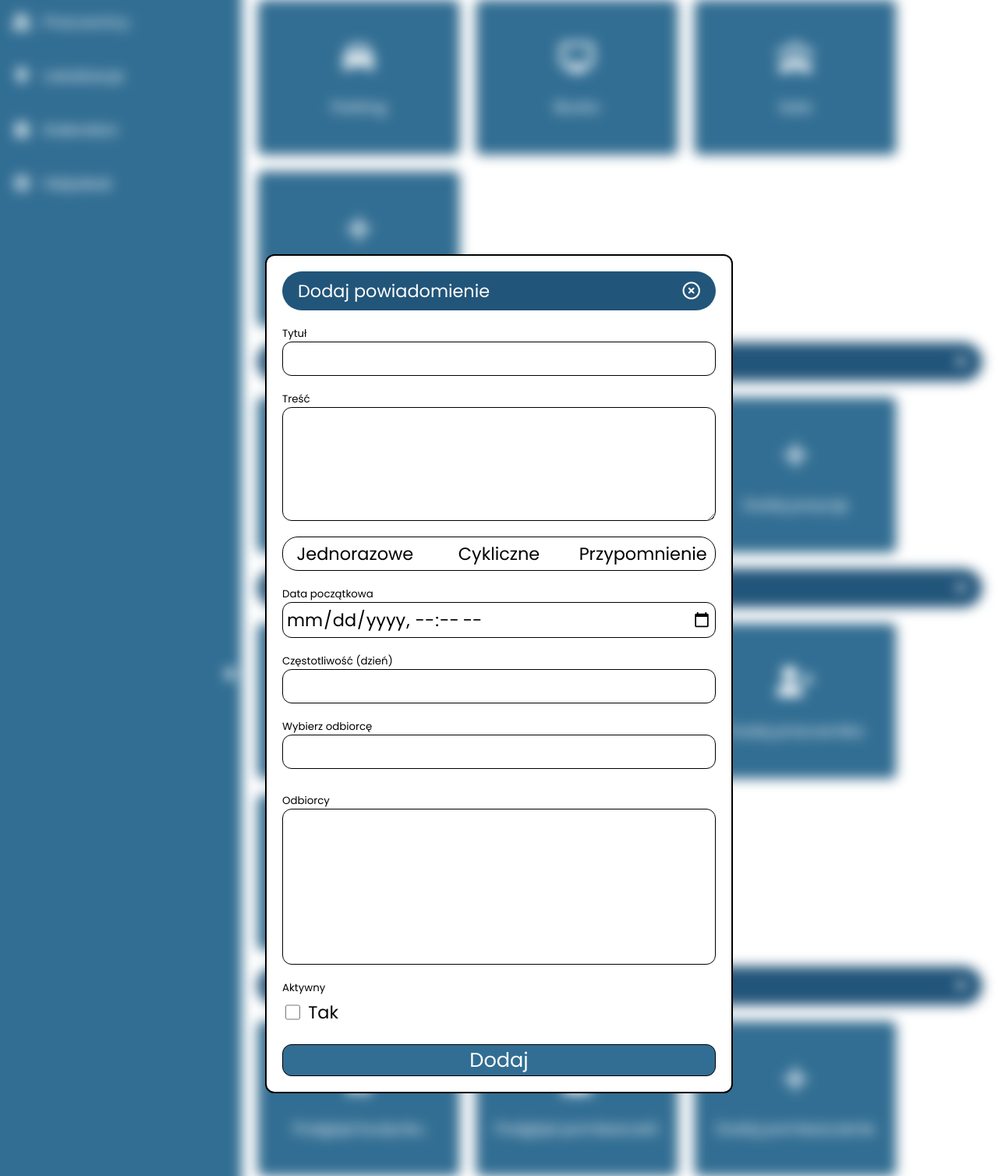
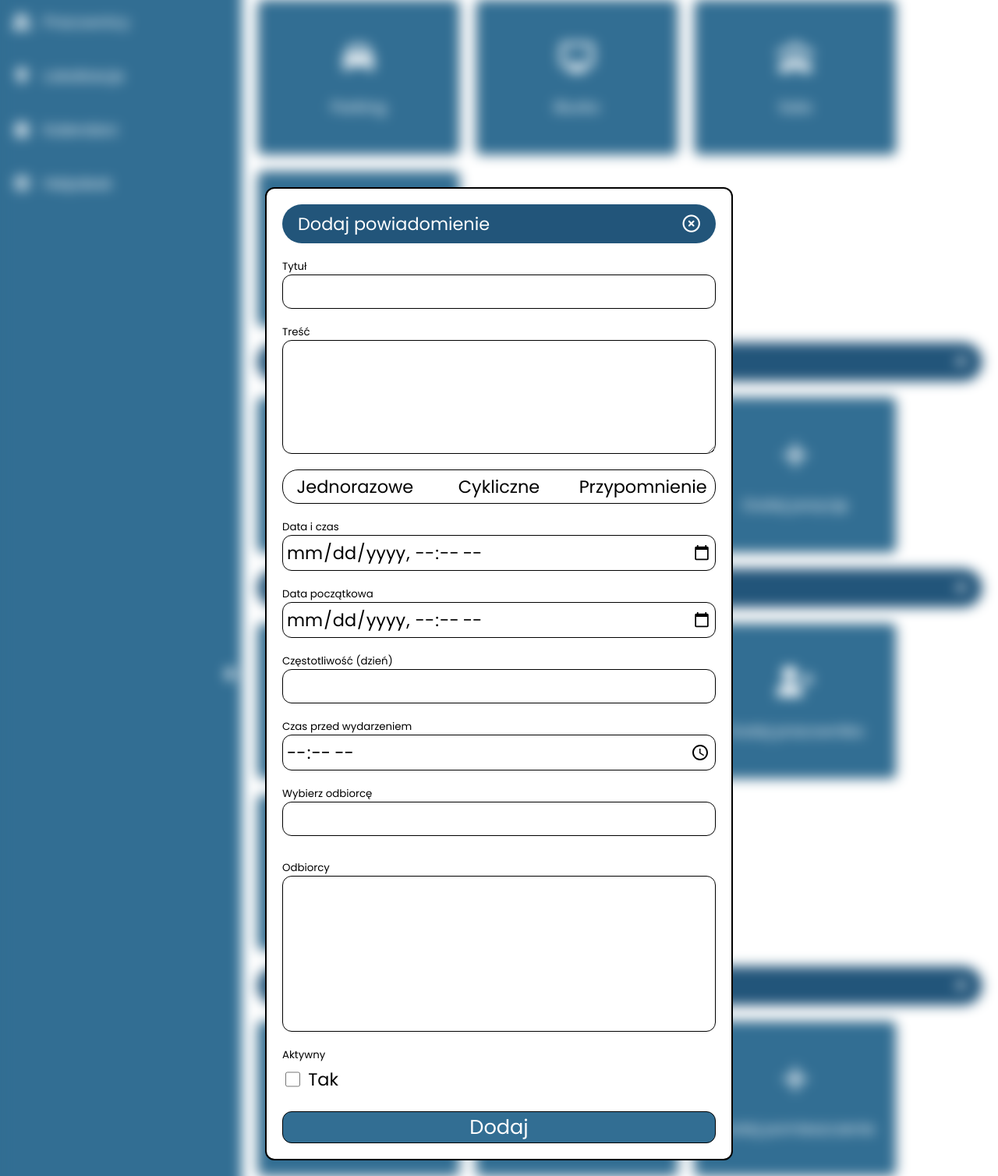
Before and after one commit to SzymonPiatek/Workbench, a Django app: page / in a window 1280 px wide, after a click on "Dodaj powiadomienie". Shown: the part 381-1889 px from the top of the page at 78% size. Run offline with Django 5.2, Linux system fonts and the light colour scheme; data that the repository does not hold is empty; some libraries are stand-ins or nearby versions.

Commit message:
More form items

```diff
--- a/website/templates/pages/notifications/add_notification.html
+++ b/website/templates/pages/notifications/add_notification.html
@@ -20,13 +20,21 @@
                 <label for="type3">Przypomnienie</label>
             </div>
         </div>
-        <div class="item">
+        <div class="item single_use">
+            <small>Data i czas</small>
+            <input type="datetime-local" name="date" id="date">
+        </div>
+        <div class="item cyclical">
             <small>Data początkowa</small>
             <input type="datetime-local" name="startDate" id="startDate">
         </div>
-        <div class="item">
+        <div class="item cyclical">
             <small>Częstotliwość (dzień)</small>
             <input type="number" name="frequency" id="frequency">
+        </div>
+        <div class="item reminder">
+            <small>Czas przed wydarzeniem</small>
+            <input type="time" name="timeBefore" id="timeBefore">
         </div>
         <div class="item">
             <small>Wybierz odbiorcę</small>
```
